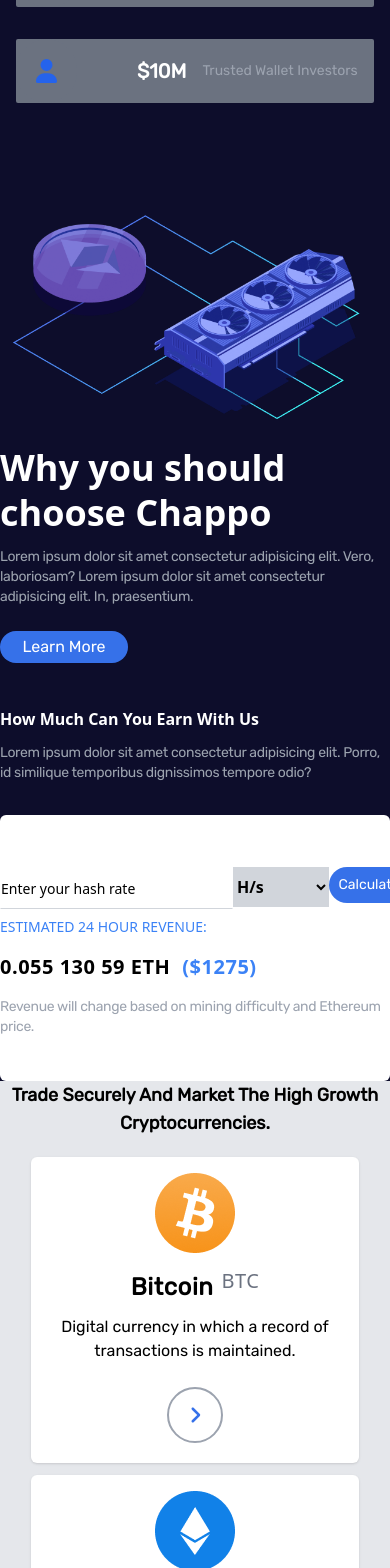
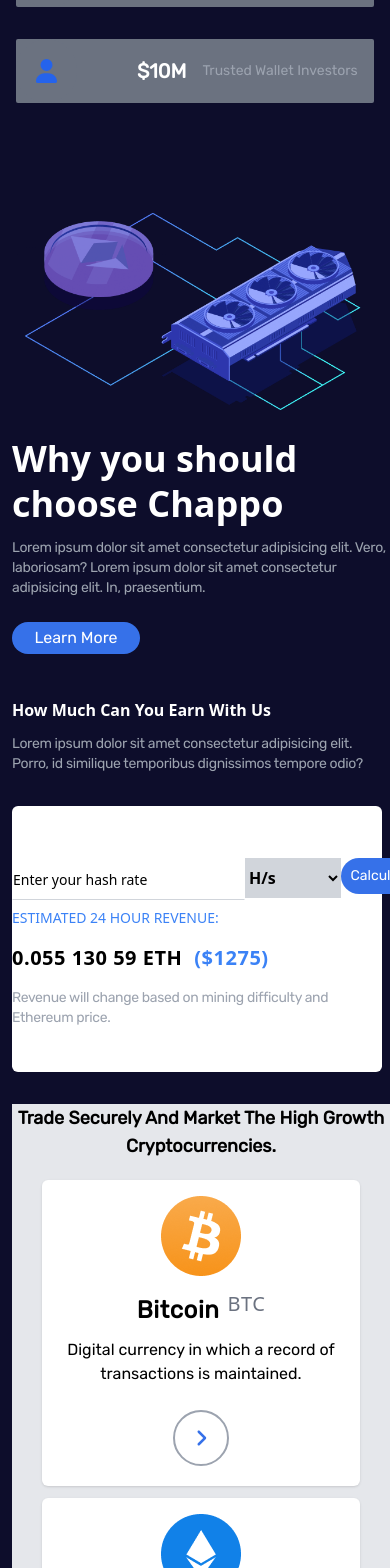
Before and after one commit to rosemutai/crappo, a Next.js app: page / in a window 390 px wide. Shown: the part 1220-2788 px from the top of the page. Built offline with nearby package versions, Linux system fonts and the light colour scheme.

Commit message:
Make page Responsive

```diff
--- a/components/Advertisement.js
+++ b/components/Advertisement.js
@@ -50,7 +50,7 @@
 
                 </div>
             </div>
-            <div className="image-description md:flex md:justify-between md:mt6">
+            <div className="image-description md:flex md:justify-between md:pl-0 pl-3">
                 <div data-aos="fade-up" className="image md:w-1/2 md:ml-11">
                     <Image
                         src={whyImg}
@@ -69,7 +69,7 @@
                 flex justify-center items-center hover:shadow-md hover:shadow-lightblue">Learn More </button>
                 </div>
             </div>
-            <div className='how-much-can-you-earn mt-11'>
+            <div className='how-much-can-you-earn mt-11 md:pl-0 pl-3'>
                 <div className='md:flex md:flex-col md:justify-center md:items-center'>
                     <h3 className='earn-title text-white font-xl font-semibold'>How Much Can You Earn With Us</h3>
                     <p className='font-rubik font-extralight text-sm text-gray-400 tracking-tight my-3'>
@@ -78,7 +78,7 @@
                     </p>
                 </div>
 
-                <div className='flex flex-col w-full md:w-8/12 md:h-72 md:mx-auto mt-8 rounded-md
+                <div className='flex flex-col pr-3 md:w-8/12 md:h-72 mr-2 md:mx-auto mb-8 md:mb-0 mt-8 rounded-md
                     bg-white py-11 md:px-20'>
                     <div className='calculations flex py-2 md:py-0 justify-between'>
                         <div>
```
